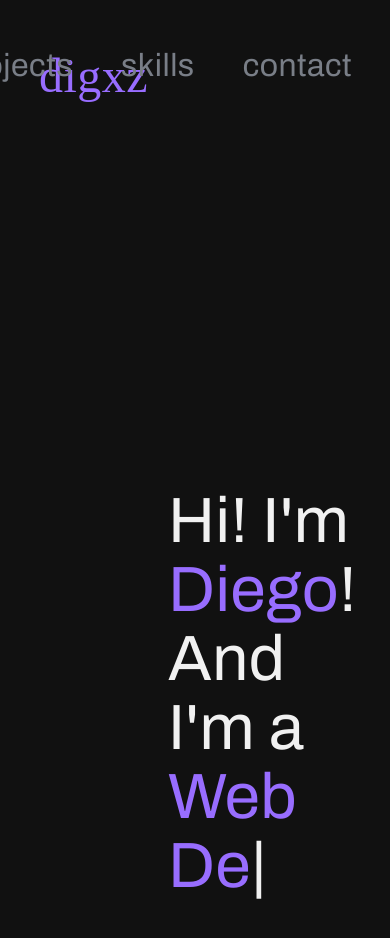
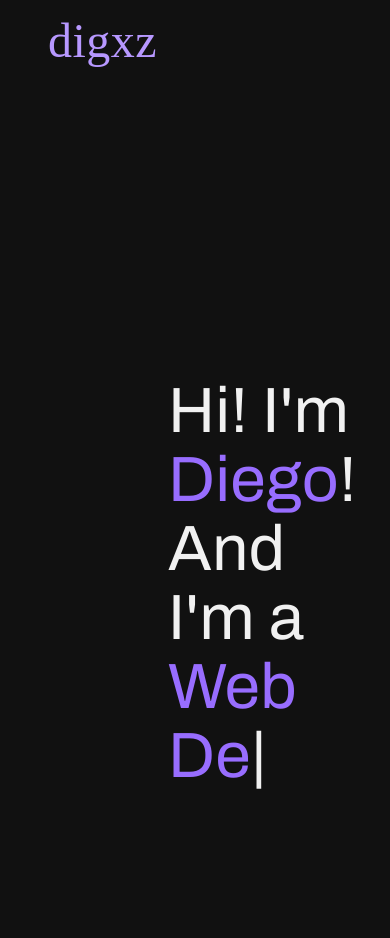
Before and after one commit to digxz/portfolio, a plain HTML site: page index.html in a window 390 px wide. Shown: the top 938 px of the page. Drawn offline with nearby package versions, Linux system fonts and the light colour scheme; a web font is replaced by a local one.

Commit message:
navbar - inicio responsividade

```diff
--- a/assets/css/components/navbar.css
+++ b/assets/css/components/navbar.css
@@ -10,6 +10,7 @@ a {
 
 #nav__logo {
   font-family: "Sedan SC", serif;
+  color: #b798ff;
   position: absolute;
   left: 10%;
   font-size: 3rem;
@@ -56,3 +57,24 @@ a {
 .nav__itens a:hover:after {
   width: 100%;
 }
+
+@media screen and (min-width: 320px) and (max-width: 480px) {
+  .navbar {
+    position: fixed;
+    top: 0;
+    left: 0;
+    width: 100%;
+    height: 5.6rem;
+
+    background-color: #111;
+  }
+
+  #nav__logo {
+    top: 0.8rem;
+    left: 3rem;
+  }
+
+  .nav__itens {
+    visibility: hidden;
+  }
+}
--- a/assets/css/global.css
+++ b/assets/css/global.css
@@ -52,6 +52,11 @@ a {
   border-radius: 10rem;
 }
 
+::selection {
+  background-color: #b798ff;
+  color: #f1f1f1;
+}
+
 .scroll__top {
   outline: none;
   border: 0;
--- a/index.html
+++ b/index.html
@@ -26,7 +26,7 @@
 <body>
   <navbar class="navbar">
     <ul>
-      <li id="nav__logo"><a href="">digxz</a></li>
+      <li id="nav__logo">digxz</li>
       <li class="nav__itens"><a href="#aboutme__title">about me</a></li>
       <li class="nav__itens"><a href="#projects__title">projects</a></li>
       <li class="nav__itens"><a href="#skills__title">skills</a></li>
```
